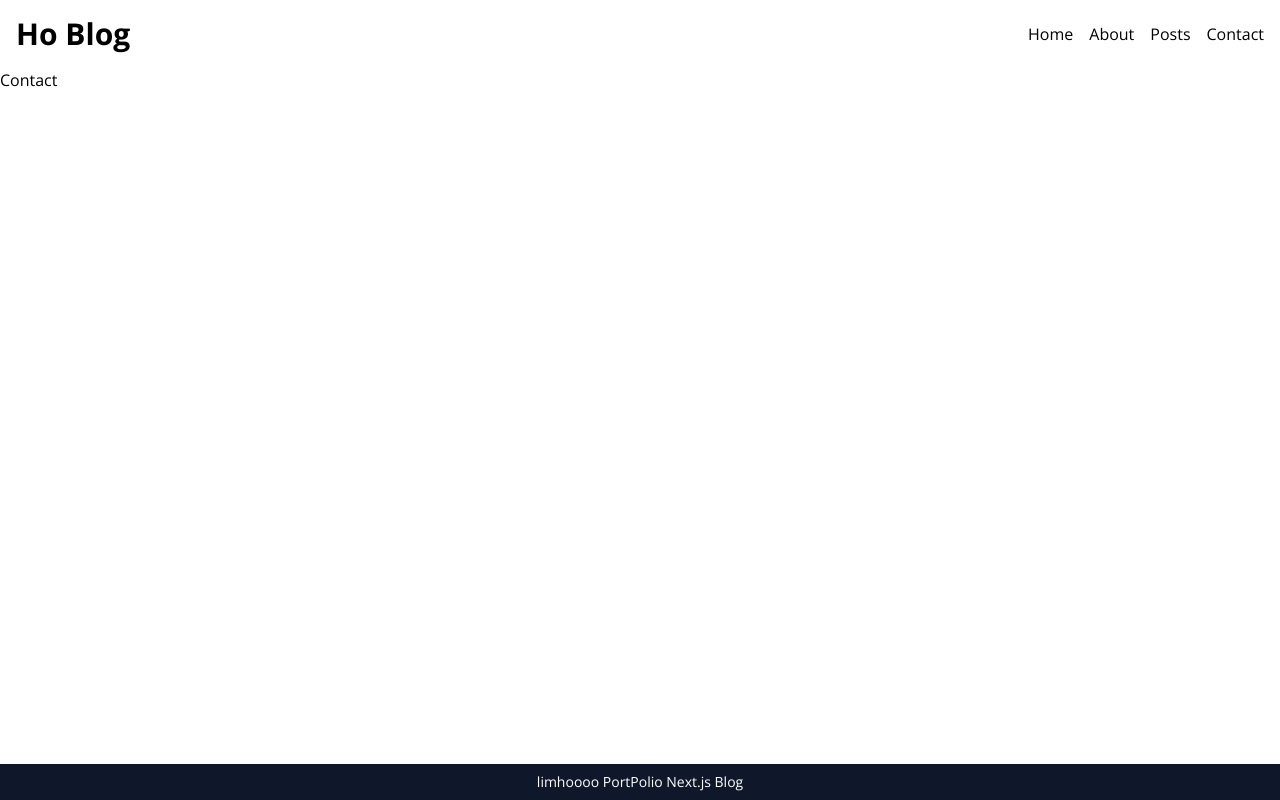
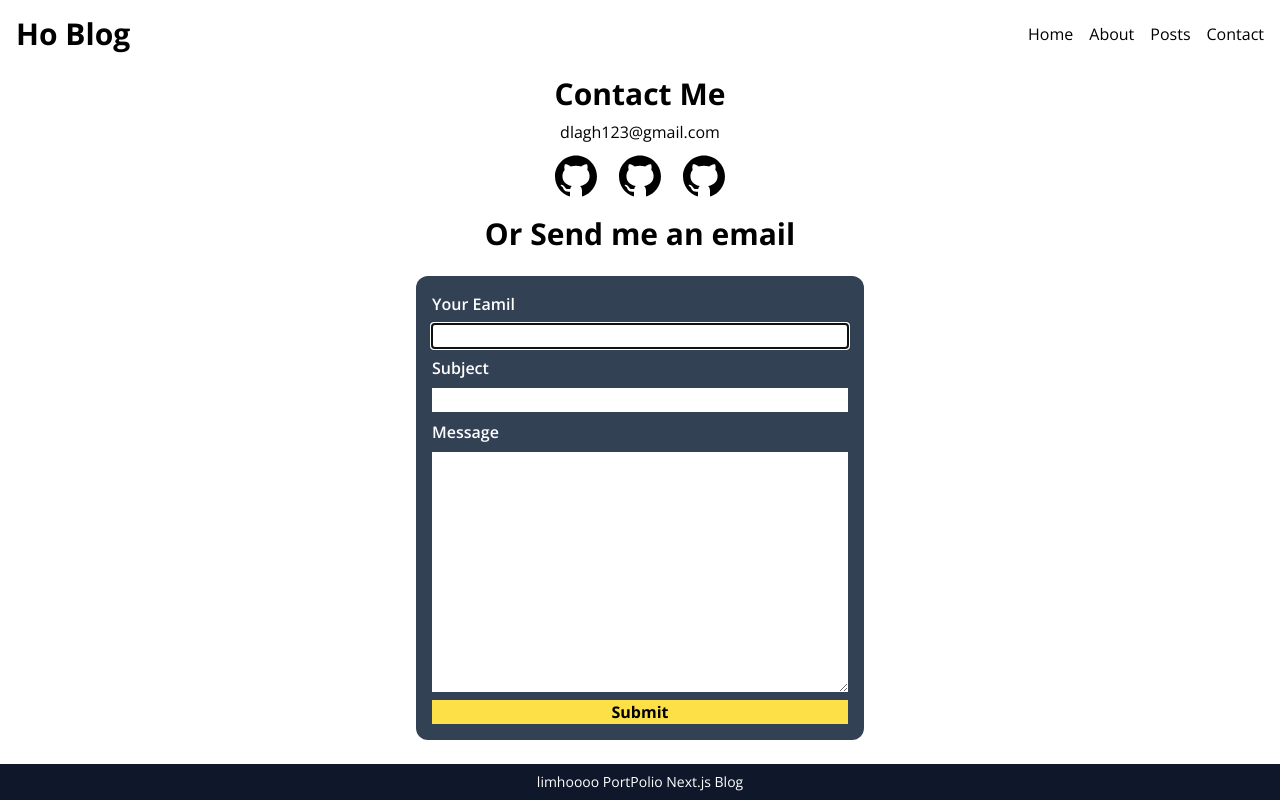
Before and after one commit to limhoooo/nextjs-blog, a Next.js app: page /contact in a window 1280 px wide. Built offline with nearby package versions, Linux system fonts and the light colour scheme.

Commit message:
contact 페이지개발
노드메일러 기능 추가

```diff
--- a/package.json
+++ b/package.json
@@ -11,17 +11,20 @@
   "dependencies": {
     "@types/react-syntax-highlighter": "^15.5.9",
     "next": "13.5.6",
+    "nodemailer": "^6.9.7",
     "react": "^18",
     "react-dom": "^18",
     "react-icons": "^4.11.0",
     "react-markdown": "^9.0.0",
     "react-multi-carousel": "^2.8.4",
     "react-syntax-highlighter": "^15.5.0",
-    "remark-gfm": "^4.0.0"
+    "remark-gfm": "^4.0.0",
+    "yup": "^1.3.2"
   },
   "devDependencies": {
     "@tailwindcss/typography": "^0.5.10",
     "@types/node": "^20",
+    "@types/nodemailer": "^6.4.13",
     "@types/react": "^18",
     "@types/react-dom": "^18",
     "autoprefixer": "^10",
--- a/src/app/about/page.tsx
+++ b/src/app/about/page.tsx
@@ -1,7 +1,21 @@
+import Hero from "@/components/Hero";
 import React from "react";
 
 const About = () => {
-  return <div>About</div>;
+  const TITLE_CLASS = `text-2xl font-bold text-gray-800 my-2`;
+  return (
+    <>
+      <Hero />
+      <section className="bg-gray-100 shadow-lg p-8 m-8 text-center">
+        <h2 className={TITLE_CLASS}>Who Am I?</h2>
+        <p>개발을 사랑하는 풀스택 개발자</p>
+        <h2 className={TITLE_CLASS}>Career</h2>
+        <p>구글러 (-Now)</p>
+        <h2 className={TITLE_CLASS}>Skills</h2>
+        <p>React, Vue</p>
+      </section>
+    </>
+  );
 };
 
 export default About;
--- /dev/null
+++ b/src/app/api/contact/route.ts
@@ -0,0 +1,37 @@
+import { sendEmail } from "@/service/email";
+import * as yup from "yup";
+
+const bodySchema = yup.object().shape({
+  from: yup.string().email().required(),
+  subject: yup.string().required(),
+  message: yup.string().required(),
+});
+
+type ResponseParameters = {
+  message: string;
+};
+
+type ResponseOptions = {
+  status: number;
+};
+
+const response = (
+  { message }: ResponseParameters,
+  { status }: ResponseOptions
+) => {
+  return new Response(JSON.stringify({ message }), { status });
+};
+export async function POST(req: Request) {
+  const body = await req.json();
+  if (!bodySchema.isValidSync(body)) {
+    return response({ message: "메일 전송에 실패함" }, { status: 400 });
+  }
+  return sendEmail(body)
+    .then(() =>
+      response({ message: "메일을 성공적으로 보냈음" }, { status: 200 })
+    )
+    .catch((err) => {
+      console.error(err);
+      return response({ message: "메일 전송에 실패함" }, { status: 500 });
+    });
+}
--- a/src/app/contact/page.tsx
+++ b/src/app/contact/page.tsx
@@ -1,7 +1,43 @@
+import ContactForm from "@/components/ContactForm";
+import { link } from "fs";
 import React from "react";
+import { AiFillGithub } from "react-icons/ai";
 
 const Contact = () => {
-  return <div>Contact</div>;
+  const LINKS = [
+    {
+      icon: <AiFillGithub />,
+      url: "https://github.com/limhoooo",
+    },
+    {
+      icon: <AiFillGithub />,
+      url: "https://github.com/limhoooo",
+    },
+    {
+      icon: <AiFillGithub />,
+      url: "https://github.com/limhoooo",
+    },
+  ];
+  return (
+    <section className="flex flex-col items-center">
+      <h2 className="text-3xl font-bold my-2">Contact Me</h2>
+      <p>dlagh123@gmail.com</p>
+      <ul className="flex gap-4 my-2">
+        {LINKS.map((item, index) => (
+          <a
+            key={index}
+            href={item.url}
+            target="_blank"
+            className="text-5xl hover:text-yellow-500"
+          >
+            {item.icon}
+          </a>
+        ))}
+      </ul>
+      <h2 className="text-3xl font-bold my-2">Or Send me an email</h2>
+      <ContactForm />
+    </section>
+  );
 };
 
 export default Contact;
--- /dev/null
+++ b/src/components/Banner.tsx
@@ -0,0 +1,24 @@
+import React from "react";
+
+export type BannerData = {
+  message: string;
+  state: "success" | "error";
+};
+
+export default function Banner({
+  banner: { message, state },
+}: {
+  banner: BannerData;
+}) {
+  const isSuccess = state === "success";
+  const icon = isSuccess ? "성공" : "실패";
+  return (
+    <p
+      className={`p-2 rounded-xl w-full text-center ${
+        isSuccess ? "bg-green-300" : "bg-red-300"
+      }`}
+    >
+      {`${icon} ${message}`}
+    </p>
+  );
+}
--- /dev/null
+++ b/src/components/ContactForm.tsx
@@ -0,0 +1,92 @@
+"use client";
+import React, { ChangeEvent, FormEvent, useState } from "react";
+import Banner, { BannerData } from "./Banner";
+import { sendContactEmail } from "@/service/contact";
+
+type Form = {
+  from: string;
+  subject: string;
+  message: string;
+};
+const INIT_FROM_DATA = {
+  from: "",
+  subject: "",
+  message: "",
+};
+export default function ContactForm() {
+  const [form, setForm] = useState<Form>(INIT_FROM_DATA);
+  const [banner, setBanner] = useState<BannerData | null>();
+  const onchange = (e: ChangeEvent<HTMLInputElement | HTMLTextAreaElement>) => {
+    const { name, value } = e.target;
+    setForm((prev) => ({ ...prev, [name]: value }));
+  };
+  const onSubmit = (e: FormEvent<HTMLFormElement>) => {
+    e.preventDefault();
+    sendContactEmail(form)
+      .then(() => {
+        setBanner({
+          message: "메일을 성공적으로 보냈습니다.",
+          state: "success",
+        });
+        setForm(INIT_FROM_DATA);
+      })
+      .catch(() => {
+        setBanner({ message: "메일전송에 실패했습니다. ", state: "error" });
+      })
+      .finally(() => {
+        setTimeout(() => {
+          setBanner(null);
+        }, 3000);
+      });
+  };
+  return (
+    <section className="w-full max-w-md">
+      {banner && <Banner banner={banner} />}
+      <form
+        onSubmit={onSubmit}
+        className="w-full  flex flex-col gap-2 my-4 p-4 bg-slate-700 rounded-xl text-white"
+      >
+        <label className="font-semibold" htmlFor="from">
+          Your Eamil
+        </label>
+        <input
+          type="email"
+          id="from"
+          name="from"
+          required
+          autoFocus
+          value={form.from}
+          className="text-black"
+          onChange={onchange}
+        />
+        <label className="font-semibold" htmlFor="subject">
+          Subject
+        </label>
+        <input
+          type="text"
+          id="subject"
+          name="subject"
+          required
+          value={form.subject}
+          className="text-black"
+          onChange={onchange}
+        />
+        <label className="font-semibold" htmlFor="message">
+          Message
+        </label>
+        <textarea
+          rows={10}
+          id="message"
+          name="message"
+          required
+          value={form.message}
+          className="text-black"
+          onChange={onchange}
+        />
+        <button className="bg-yellow-300 text-black font-bold hover:bg-yellow-400">
+          Submit
+        </button>
+      </form>
+    </section>
+  );
+}
--- /dev/null
+++ b/src/service/contact.ts
@@ -0,0 +1,17 @@
+import { EmailData } from "./email";
+
+export async function sendContactEmail(email: EmailData) {
+  const response = await fetch("/api/contact", {
+    method: "POST",
+    body: JSON.stringify(email),
+    headers: {
+      "Content-Type": "application/json",
+    },
+  });
+  const data = await response.json();
+  if (!response.ok) {
+    throw new Error(data.message || "서버 요청에 실패함");
+  }
+
+  return data;
+}
--- /dev/null
+++ b/src/service/email.ts
@@ -0,0 +1,33 @@
+import nodemailer from "nodemailer";
+export type EmailData = {
+  from: string;
+  subject: string;
+  message: string;
+};
+
+const transporter = nodemailer.createTransport({
+  host: "smtp.gmail.com",
+  port: 465,
+  secure: true,
+  auth: {
+    // TODO: replace `user` and `pass` values from <https://forwardemail.net>
+    user: process.env.AUTH_USER,
+    pass: process.env.AUTH_PASS,
+  },
+});
+
+export async function sendEmail({ from, message, subject }: EmailData) {
+  const mailData = {
+    to: process.env.AUTH_USER,
+    subject: `[BLOG]${subject}`,
+    from,
+    html: `
+        <h1>${subject}</h1>
+        <div>${message}</div>
+        <br/>
+        <p>보낸사람 : ${from}</p>
+        `,
+  };
+
+  return transporter.sendMail(mailData);
+}
```
Also changed, not shown: 1 other file (tests, documents, lock files or other folders).
